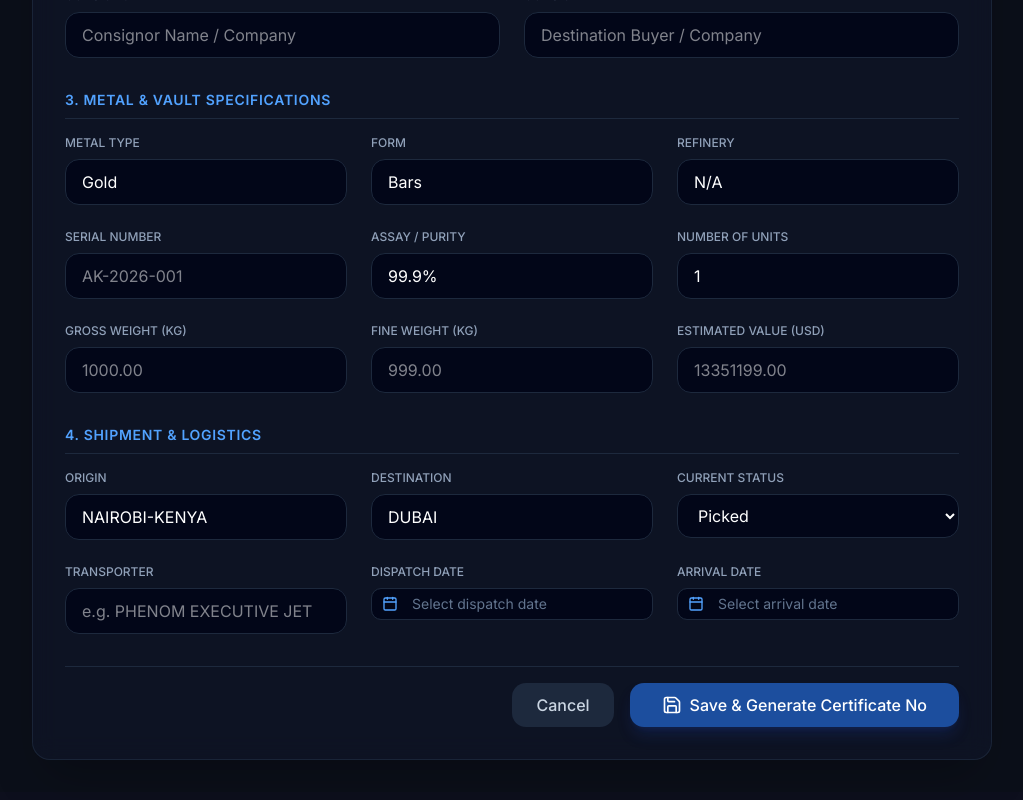
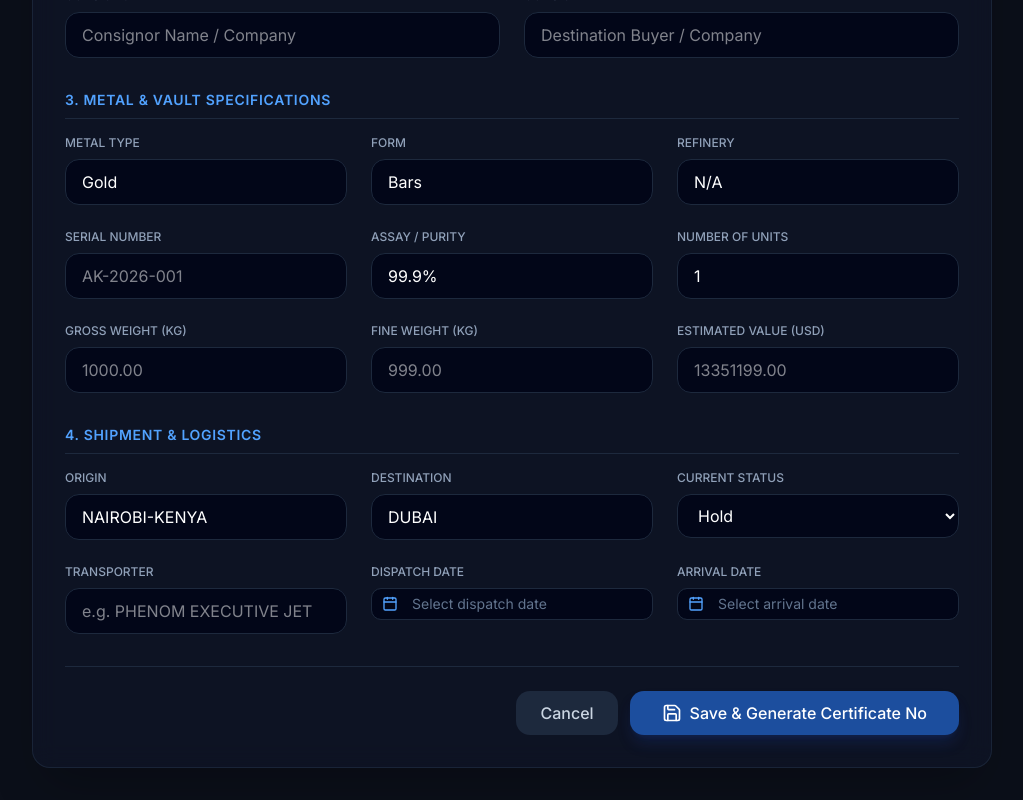
Before and after one commit to mosaremot-gif/amkatwendenext, a Next.js app: page /admin/skr/new in a window 1280 px wide. Shown: the part 440-1240 px from the top of the page, without its empty margins (128-1151 px from the left). Built offline with nearby package versions, Linux system fonts and the light colour scheme.

Commit message:
fixed skr

```diff
--- a/src/app/(admin)/admin/(dashboard)/page.tsx
+++ b/src/app/(admin)/admin/(dashboard)/page.tsx
@@ -76,14 +76,14 @@ export default function AdminDashboardPage() {
         </div>
         <div className="bg-slate-900/60 border border-slate-800/80 p-6 rounded-2xl backdrop-blur-sm">
           <div className="flex items-center justify-between text-slate-400 mb-2">
-            <span className="text-sm font-medium">Active Transit / Stored</span>
+            <span className="text-sm font-medium">Active Transit / Hold</span>
             <Truck className="w-5 h-5 text-emerald-400" />
           </div>
           <div className="text-3xl font-bold text-white">
             {
               certificates.filter(
                 (c) =>
-                  c.currentStatus === "STORED" ||
+                  c.currentStatus === "HOLD" ||
                   c.currentStatus === "IN_TRANSIT",
               ).length
             }
@@ -161,7 +161,7 @@ export default function AdminDashboardPage() {
                     <td className="px-6 py-4">
                       <span
                         className={`px-3 py-1 rounded-full text-xs font-semibold ${
-                          cert.currentStatus === "STORED"
+                          cert.currentStatus === "HOLD"
                             ? "bg-blue-500/10 text-blue-400 border border-blue-500/20"
                             : cert.currentStatus === "IN_TRANSIT"
                               ? "bg-amber-500/10 text-amber-400 border border-amber-500/20"
--- a/src/app/(admin)/admin/(dashboard)/skr/[id]/page.tsx
+++ b/src/app/(admin)/admin/(dashboard)/skr/[id]/page.tsx
@@ -52,7 +52,7 @@ function SkrManageForm({ params }: PageProps) {
     estimatedValue: "",
     priceBasis: "LBMA Spot",
     currency: "USD",
-    currentStatus: "STORED",
+    currentStatus: "HOLD",
     origin: "NAIROBI-KENYA",
     destination: "DUBAI",
     transporter: "",
@@ -550,17 +550,17 @@ function SkrManageForm({ params }: PageProps) {
             </div>
           </div>
 
-          <div className="flex justify-end gap-4 pt-4 border-t border-slate-800">
+          <div className="flex flex-col-reverse sm:flex-row items-center justify-end gap-3 pt-6 border-t border-slate-800">
             <Link
               href="/admin"
-              className="bg-slate-800 hover:bg-slate-700 text-slate-300 px-6 py-2.5 rounded-xl font-medium transition-all"
+              className="w-full sm:w-auto text-center bg-slate-800 hover:bg-slate-700 text-slate-300 px-6 py-3 sm:py-2.5 rounded-xl font-medium transition-all"
             >
               Cancel
             </Link>
             <button
               type="submit"
               disabled={saving}
-              className="bg-[#1C4E9E] hover:bg-[#163c7b] text-white px-8 py-2.5 rounded-xl font-medium flex items-center gap-2 shadow-lg shadow-blue-900/30 transition-all disabled:opacity-50"
+              className="w-full sm:w-auto justify-center bg-[#1C4E9E] hover:bg-[#163c7b] text-white px-8 py-3 sm:py-2.5 rounded-xl font-medium flex items-center gap-2 shadow-lg shadow-blue-900/30 transition-all disabled:opacity-50"
             >
               {saving ? (
                 <Loader2 className="w-5 h-5 animate-spin" />
```
